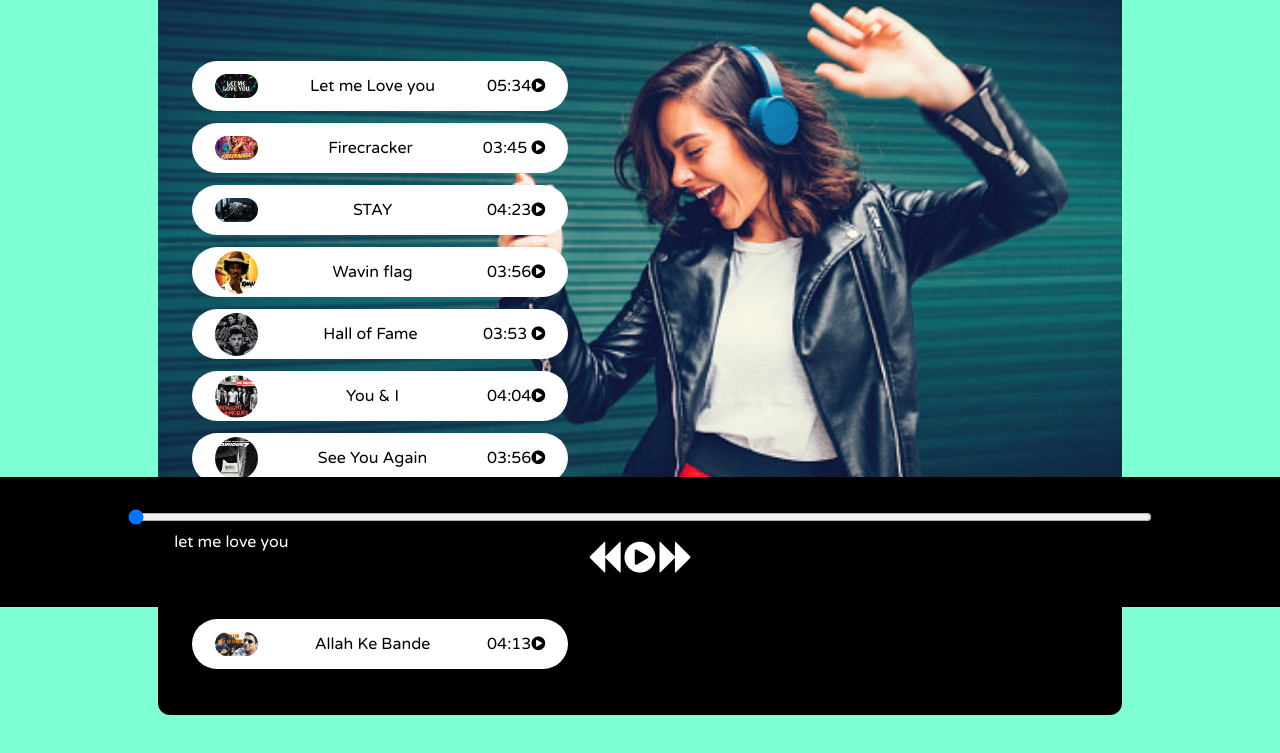
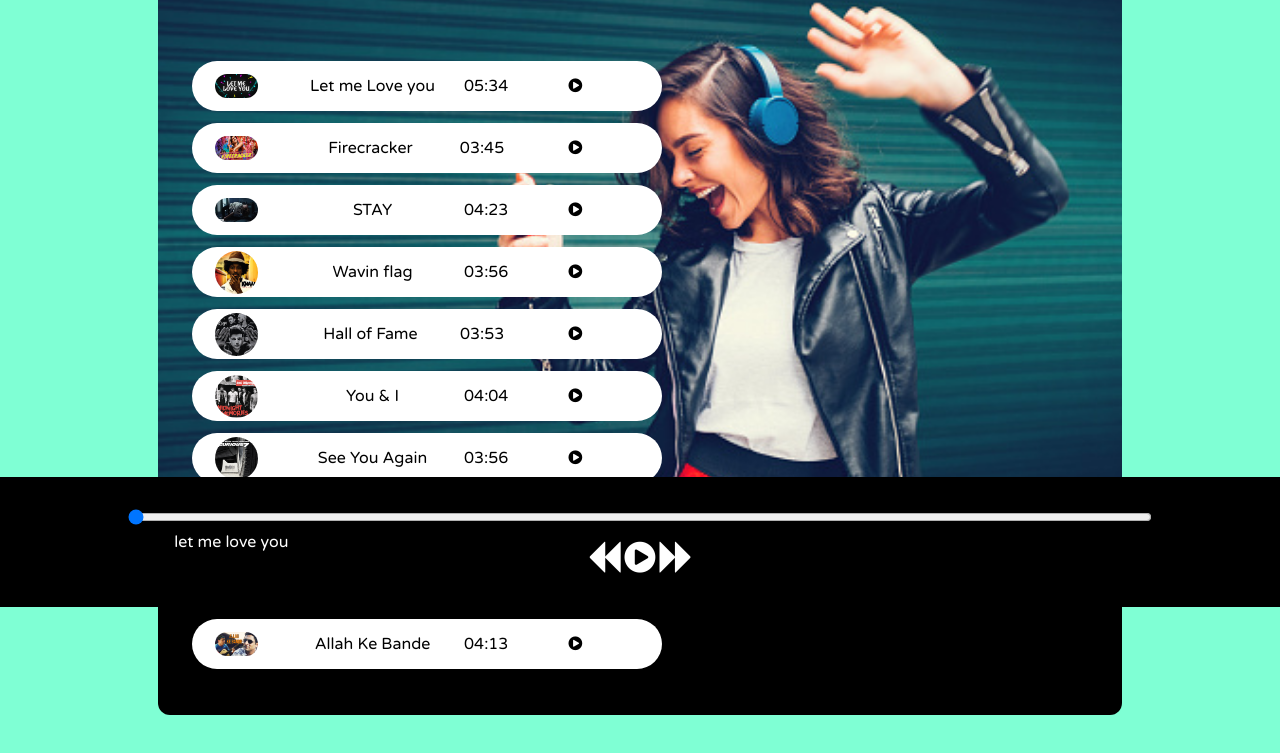
Before and after one commit to adee140299/My-music-app, a plain HTML site: page my music app/index.html in a window 1280 px wide. Shown: the part 193-946 px from the top of the page. Drawn offline with Linux system fonts and the light colour scheme.

Commit message:
Update style.css

```diff
--- a/my music app/style.css
+++ b/my music app/style.css
@@ -89,10 +89,13 @@ nav ul li{
     border-radius: 34px;
 }
 .timestamp{
-    margin: 0 23px;
+    margin-top:10px;
+    margin-right:80px;
 }
 
 .timestamp i{
+    margin-top:0;
+    margin-left:60px;
     cursor: pointer;
 }
 
```
